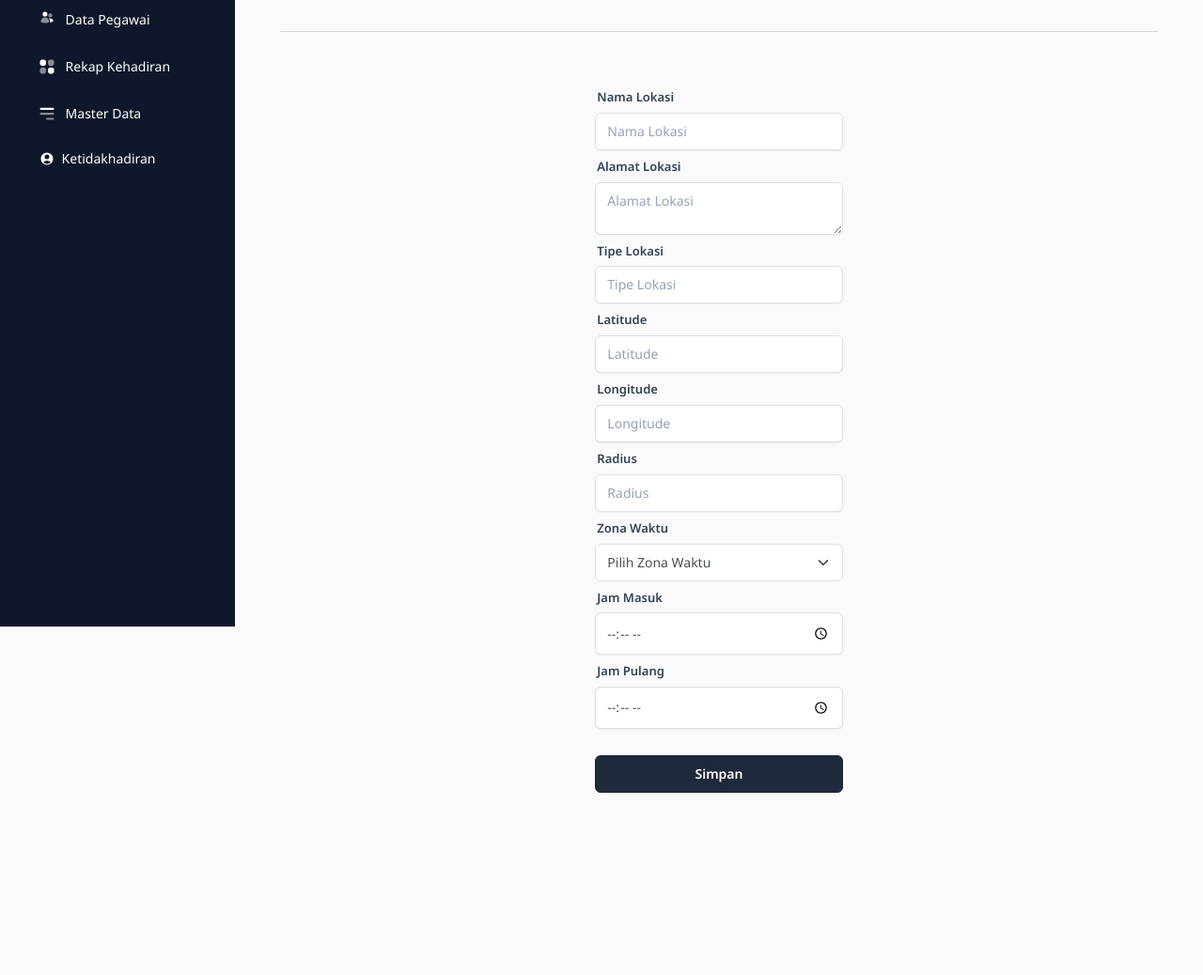
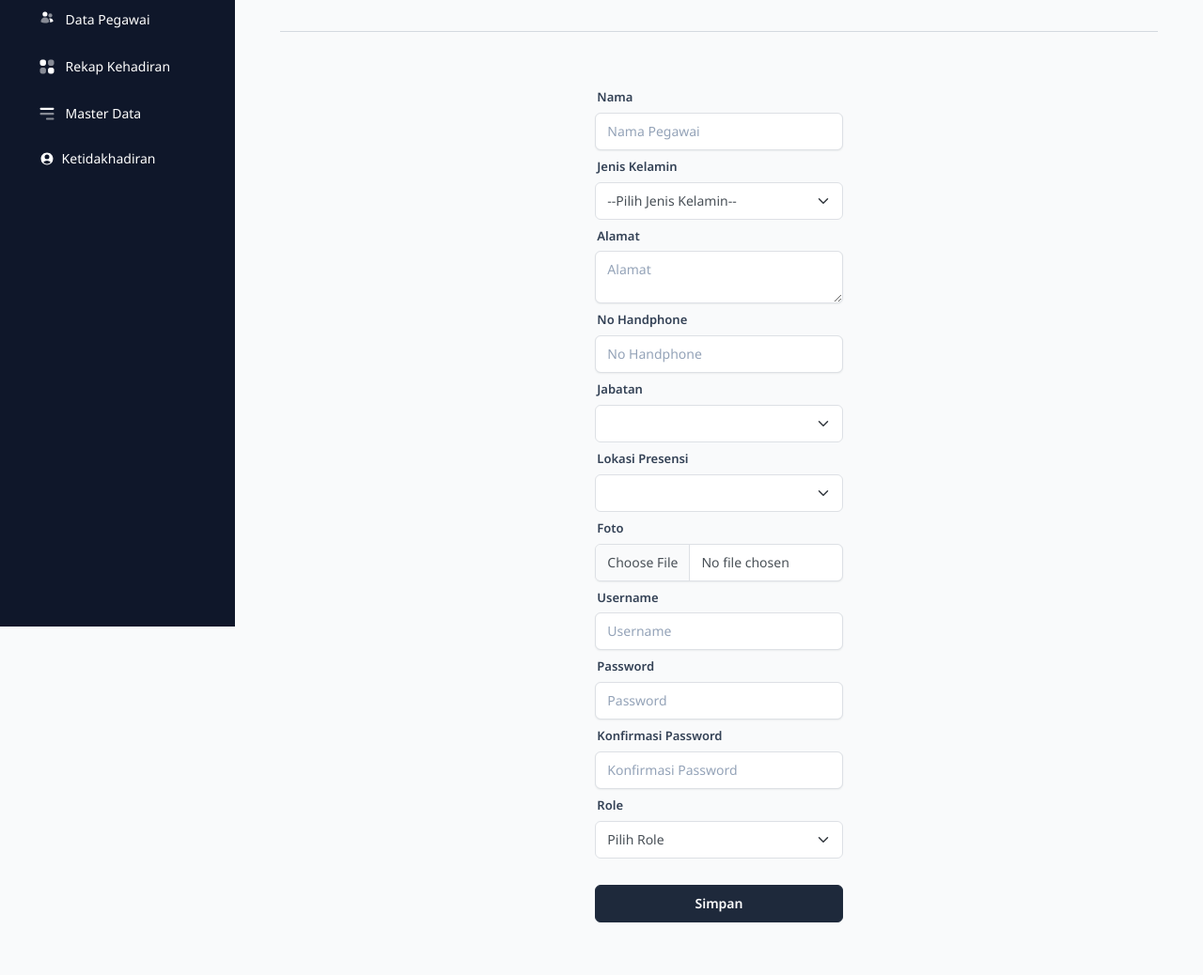
Before and after one commit to revvayn/codeig, a CodeIgniter 4 app: the page made by app/Views/admin/data_pegawai/edit.php in a window 1280 px wide. Shown: the part 133-1171 px from the top of the page at 94% size. Before the commit the page ends 977 px from the top, so only its background shows below. Run offline with PHP 8.4 and a stand-in for CodeIgniter, Linux system fonts and the light colour scheme; the template is opened without the code that fills it, so the values that code supplies are empty; some libraries are stand-ins or nearby versions; some web fonts are replaced.

Commit message:
edit pegawai

```diff
--- a/app/Views/admin/data_pegawai/edit.php
+++ b/app/Views/admin/data_pegawai/edit.php
@@ -6,90 +6,98 @@
     <div class="col-xl-4 col-md-6 d-flex flex-column mx-auto">
         <div class="card card-plain mt-0">
             <div class="card-body">
-                <form role="form" method="POST" action="<?= base_url('admin/data_pegawai/update/' . $pegawai['id']) ?>">
-                    <label>Nama Lokasi</label>
+                <form role="form" method="POST" action="<?= base_url('admin/data_pegawai/update' . $pegawai['id']) ?>" enctype="multipart/form-data">
+                    <label>Nama</label>
                     <div class="mb-1">
-                        <input type="text"
-                            value="<?= $pegawai['nama_lokasi'] ?>"
-                            class="form-control <?= ($validation->hasError('nama_lokasi')) ? 'is-invalid' : '' ?>"
-                            name="nama_lokasi" placeholder="Nama Lokasi" aria-label="nama_lokasi">
-                        <div class="invalid-feedback"><?= $validation->getError('nama_lokasi') ?></div>
+                        <input type="text" value="<?= $pegawai['nama'] ?>" class="form-control <?= ($validation->hasError('nama')) ? 'is-invalid' : '' ?>" name="nama" placeholder="Nama Pegawai" aria-label="nama" aria-describedby="name-addon">
+                        <div class="invalid-feedback"><?= $validation->getError('nama') ?></div>
+                    </div>
+                    <label>Jenis Kelamin</label>
+                    <div class="mb-1">
+                        <select class="form-select <?= ($validation->hasError('jenis_kelamin')) ? 'is-invalid' : '' ?>"
+                            name="jenis_kelamin" aria-label="jenis_kelamin">
+                            <option value="">--Pilih Jenis Kelamin--</option>
+                            <option value="laki-laki" <?= $pegawai['jenis_kelamin'] == 'Laki-laki' ? 'selected' : '' ?>>Laki-laki</option>
+                            <option value="Perempuan" <?= $pegawai['jenis_kelamin'] == 'Perempuan' ? 'selected' : '' ?>>Perempuan</option>
+                        </select>
+                        <div class="invalid-feedback"><?= $validation->getError('jenis_kelamin') ?></div>
+                    </div>
+                    <label>Alamat</label>
+                    <div class="mb-1">
+                        <textarea type="text" class="form-control <?= ($validation->hasError('alamat')) ? 'is-invalid' : '' ?>" name="alamat" placeholder="Alamat" aria-label="alamat" aria-describedby="name-addon"><?= $pegawai['alamat'] ?></textarea>
+                        <div class="invalid-feedback"><?= $validation->getError('alamat') ?></div>
+                    </div>
+                    <label>No Handphone</label>
+                    <div class="mb-1">
+                        <input type="text" value="<?= $pegawai['no_handphone'] ?>" class="form-control <?= ($validation->hasError('no_handphone')) ? 'is-invalid' : '' ?>" name="no_handphone" placeholder="No Handphone" aria-label="no_handphone" aria-describedby="name-addon">
+                        <div class="invalid-feedback"><?= $validation->getError('no_handphone') ?></div>
+                    </div>
+                    <label>Jabatan</label>
+                    <div class="mb-1">
+                        <select class="form-select <?= ($validation->hasError('jabatan')) ? 'is-invalid' : '' ?>"
+                            name="jabatan"
+                            aria-label="jabatan"
+                            aria-describedby="zona-addon">
+                            <option value="<?= $pegawai['jabatan'] ?>"><?= $pegawai['jabatan'] ?></option>
+                            <option value="">--Pilih Jabatan--</option>
+                                <option value="<?= $pegawai['jabatan'] ?>"><?= $pegawai['jabatan'] ?></option>
+                        </select>
+                        <div class="invalid-feedback">
+                            <?= $validation->getError('jabatan') ?>
+                        </div>
+                    </div>
+                    <label>Lokasi Presensi</label>
+                    <div class="mb-1">
+                        <select class="form-select <?= ($validation->hasError('lokasi_presensi')) ? 'is-invalid' : '' ?>"
+                            name="lokasi_presensi"
+                            aria-label="lokasi_presensi"
+                            aria-describedby="zona-addon">
+                            <option value="<?= $pegawai['lokasi_presensi'] ?>"><?= $pegawai['lokasi_presensi'] ?></option>
+                            <option value="">--Pilih Lokasi Presensi--</option>
+                            <?php foreach ($lokasi_presensi as $lok): ?>
+                                <option value="<?= $lok['nama_lokasi'] ?>"><?= $lok['nama_lokasi'] ?></option>
+                            <?php endforeach; ?>
+                        </select>
+                        <div class="invalid-feedback">
+                            <?= $validation->getError('jabatan') ?>
+                        </div>
+                    </div>
+                    <label>Foto</label>
+                    <div class="mb-1">
+                        <input type="hidden" class="form-control" value="<?=$pegawai['foto']?>"name="foto_lama">
+                        <input type="file" class="form-control <?= ($validation->hasError('foto')) ? 'is-invalid' : '' ?>" name="foto" aria-label="foto" aria-describedby="name-addon">
+                        <div class="invalid-feedback"><?= $validation->getError('foto') ?></div>
                     </div>
 
-                    <label>Alamat Lokasi</label>
+                    <label>Username</label>
                     <div class="mb-1">
-                        <textarea class="form-control <?= ($validation->hasError('alamat_lokasi')) ? 'is-invalid' : '' ?>"
-                            name="alamat_lokasi" placeholder="Alamat Lokasi" aria-label="alamat_lokasi"><?= $pegawai['alamat_lokasi'] ?></textarea>
-                        <div class="invalid-feedback"><?= $validation->getError('alamat_lokasi') ?></div>
+                        <input type="text" value="<?=$pegawai['username']?>" class="form-control <?= ($validation->hasError('username')) ? 'is-invalid' : '' ?>" name="username" placeholder="Username" aria-label="username" aria-describedby="name-addon">
+                        <div class="invalid-feedback"><?= $validation->getError('username') ?></div>
                     </div>
-
-                    <label>Tipe Lokasi</label>
+                    <label>Password</label>
                     <div class="mb-1">
-                        <input type="text"
-                            value="<?= $pegawai['tipe_lokasi'] ?>"
-                            class="form-control <?= ($validation->hasError('tipe_lokasi')) ? 'is-invalid' : '' ?>"
-                            name="tipe_lokasi" placeholder="Tipe Lokasi" aria-label="tipe_lokasi">
-                        <div class="invalid-feedback"><?= $validation->getError('tipe_lokasi') ?></div>
+                        <input type="password" class="form-control <?= ($validation->hasError('password')) ? 'is-invalid' : '' ?>" name="password" placeholder="Password" aria-label="password" aria-describedby="name-addon">
+                        <div class="invalid-feedback"><?= $validation->getError('password') ?></div>
                     </div>
-
-                    <label>Latitude</label>
+                    <label>Konfirmasi Password</label>
                     <div class="mb-1">
-                        <input type="text"
-                            value="<?= $pegawai['latitude'] ?>"
-                            class="form-control <?= ($validation->hasError('latitude')) ? 'is-invalid' : '' ?>"
-                            name="latitude" placeholder="Latitude" aria-label="latitude">
-                        <div class="invalid-feedback"><?= $validation->getError('latitude') ?></div>
+                        <input type="password" class="form-control <?= ($validation->hasError('konfirmasi_password')) ? 'is-invalid' : '' ?>" name="konfirmasi_password" placeholder="Konfirmasi Password" aria-label="konfirmasi_password" aria-describedby="name-addon">
+                        <div class="invalid-feedback"><?= $validation->getError('konfirmasi_password') ?></div>
                     </div>
-
-                    <label>Longitude</label>
+                    <label>Role</label>
                     <div class="mb-1">
-                        <input type="text"
-                            value="<?= $pegawai['longitude'] ?>"
-                            class="form-control <?= ($validation->hasError('longitude')) ? 'is-invalid' : '' ?>"
-                            name="longitude" placeholder="Longitude" aria-label="longitude">
-                        <div class="invalid-feedback"><?= $validation->getError('longitude') ?></div>
+                        <select class="form-select <?= ($validation->hasError('role')) ? 'is-invalid' : '' ?>"
+                            name="role"
+                            aria-label="role"
+                            aria-describedby="zona-addon">
+                            <option value="">Pilih Role</option>
+                            <option value="Laki-laki">Admin</option>
+                            <option value="Perempuan">Pegawai</option>
+                        </select>
+                        <div class="invalid-feedback">
+                            <?= $validation->getError('role') ?>
+                        </div>
                     </div>
-
-                    <label>Radius</label>
-                    <div class="mb-1">
-                        <input type="text"
-                            value="<?= $pegawai['radius'] ?>"
-                            class="form-control <?= ($validation->hasError('radius')) ? 'is-invalid' : '' ?>"
-                            name="radius" placeholder="Radius" aria-label="radius">
-                        <div class="invalid-feedback"><?= $validation->getError('radius') ?></div>
-                    </div>
-
-                    <label>Zona Waktu</label>
-                    <div class="mb-1">
-                        <select class="form-select <?= ($validation->hasError('zona_waktu')) ? 'is-invalid' : '' ?>"
-                            name="zona_waktu" aria-label="zona_waktu">
-                            <option value="">Pilih Zona Waktu</option>
-                            <option value="WIB" <?= $pegawai['zona_waktu'] == 'WIB' ? 'selected' : '' ?>>WIB (Waktu Indonesia Barat)</option>
-                            <option value="WITA" <?= $pegawai['zona_waktu'] == 'WITA' ? 'selected' : '' ?>>WITA (Waktu Indonesia Tengah)</option>
-                            <option value="WIT" <?= $pegawai['zona_waktu'] == 'WIT' ? 'selected' : '' ?>>WIT (Waktu Indonesia Timur)</option>
-                        </select>
-                        <div class="invalid-feedback"><?= $validation->getError('zona_waktu') ?></div>
-                    </div>
-
-                    <label>Jam Masuk</label>
-                    <div class="mb-1">
-                        <input type="time"
-                            value="<?= $pegawai['jam_masuk'] ?>"
-                            class="form-control <?= ($validation->hasError('jam_masuk')) ? 'is-invalid' : '' ?>"
-                            name="jam_masuk" placeholder="Jam Masuk" aria-label="jam_masuk">
-                        <div class="invalid-feedback"><?= $validation->getError('jam_masuk') ?></div>
-                    </div>
-
-                    <label>Jam Pulang</label>
-                    <div class="mb-1">
-                        <input type="time"
-                            value="<?= $pegawai['jam_pulang'] ?>"
-                            class="form-control <?= ($validation->hasError('jam_pulang')) ? 'is-invalid' : '' ?>"
-                            name="jam_pulang" placeholder="Jam Pulang" aria-label="jam_pulang">
-                        <div class="invalid-feedback"><?= $validation->getError('jam_pulang') ?></div>
-                    </div>
-
-
                     <div class="text-center">
                         <button type="submit" class="btn btn-dark w-100 mt-4 mb-3">Simpan</button>
                     </div>
--- a/app/Views/admin/lokasi_presensi/edit.php
+++ b/app/Views/admin/lokasi_presensi/edit.php
@@ -63,7 +63,7 @@
                     <div class="mb-1">
                         <select class="form-select <?= ($validation->hasError('zona_waktu')) ? 'is-invalid' : '' ?>"
                             name="zona_waktu" aria-label="zona_waktu">
-                            <option value="">Pilih Zona Waktu</option>
+                            <option value="">--Pilih Zona Waktu--</option>
                             <option value="WIB" <?= $lokasi_presensi['zona_waktu'] == 'WIB' ? 'selected' : '' ?>>WIB (Waktu Indonesia Barat)</option>
                             <option value="WITA" <?= $lokasi_presensi['zona_waktu'] == 'WITA' ? 'selected' : '' ?>>WITA (Waktu Indonesia Tengah)</option>
                             <option value="WIT" <?= $lokasi_presensi['zona_waktu'] == 'WIT' ? 'selected' : '' ?>>WIT (Waktu Indonesia Timur)</option>
```
Also changed, not shown: app/Controllers/Admin/DataPegawai.php (+48 -26 lines), app/Models/PegawaiModel.php (+9 -0 lines).
